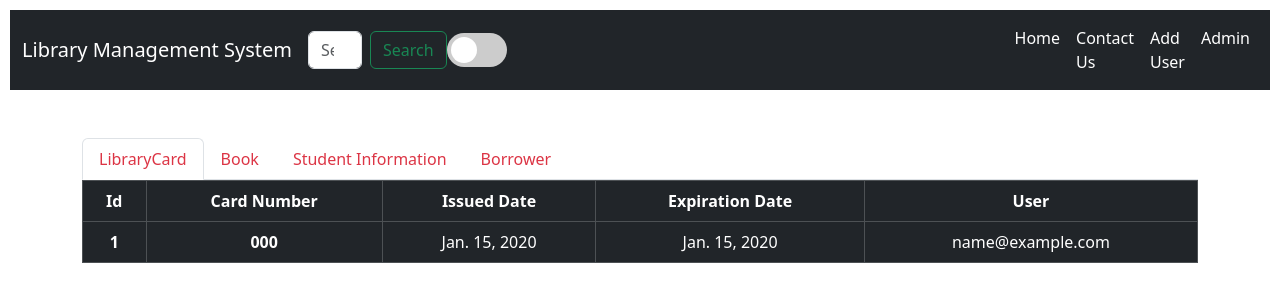
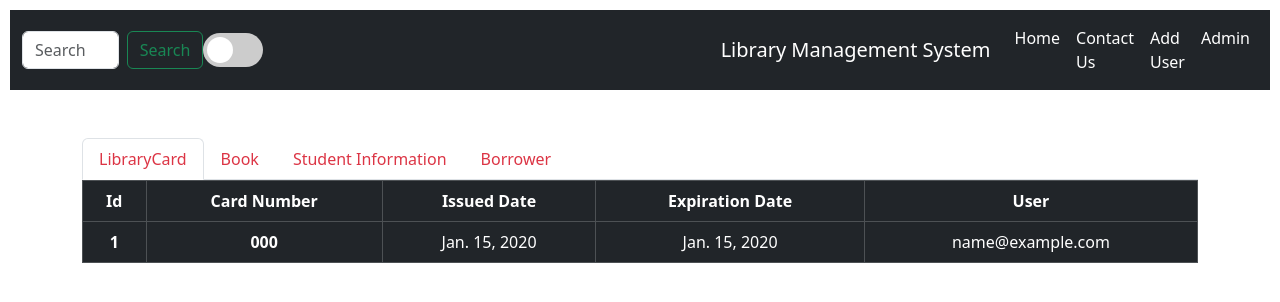
Before and after one commit to Ankur-586/DjangowithAjax, a Django app: page / in a window 1280 px wide. Shown: the top 302 px of the page. Run offline with Django 5.2, Linux system fonts and the light colour scheme; tables that the repository leaves empty hold one stand-in row (values such as "Sample post"); some libraries are stand-ins or nearby versions.

Commit message:
dark-mode-done

```diff
--- a/static/css/main.css
+++ b/static/css/main.css
@@ -17,7 +17,7 @@ body {
   color: white;
 }
 .dark-light-switch {
-  padding-right: 500px;
+  margin-right: 37%;
 }
 .switch {
   position: relative;
--- a/templates/includes/navbar.html
+++ b/templates/includes/navbar.html
@@ -1,6 +1,5 @@
 <nav class="navbar navbar-expand-lg navbar-dark bg-dark">
     <div class="container-fluid">
-      <a class="navbar-brand">Library Management System</a>
       <form class="d-flex" id="searchForm" role="search">
         <input class="form-control me-2" id="searchInput" name="keyword" type="search" placeholder="Search" aria-label="Search">
         <button class="btn btn-outline-success" type="submit">Search</button>
@@ -11,7 +10,7 @@
             <span class="slider round"></span>
         </label>
       </div>
-
+      <a class="navbar-brand align-item-center">Library Management System</a>
         <form class="d-flex">
           <button class="navbar-toggler" type="button" data-bs-toggle="collapse" data-bs-target="#navbarSupportedContent" aria-controls="navbarSupportedContent" aria-expanded="false" aria-label="Toggle navigation">
             <span class="navbar-toggler-icon"></span>
```
